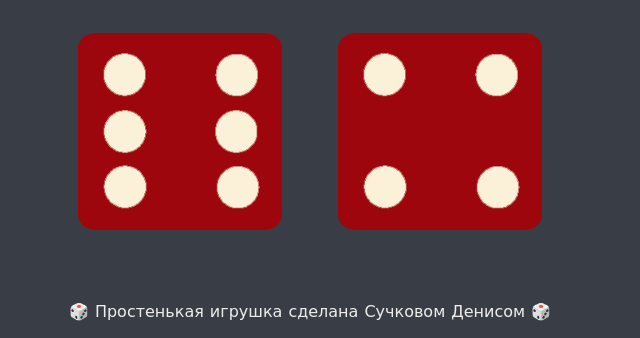
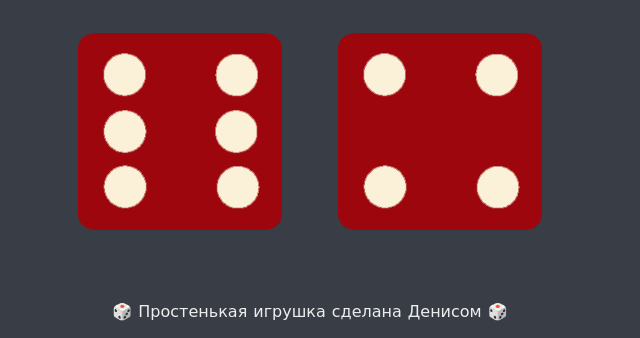
Before and after one commit to DenisTails/DiceeGame, a plain HTML site: page index.html in a window 1280 px wide. Shown: the part 462-800 px from the top of the page, without its empty margins (330-970 px from the left). Drawn offline with Linux system fonts and the light colour scheme.

Commit message:
Update index.html

```diff
--- a/index.html
+++ b/index.html
@@ -28,6 +28,6 @@
   </body>
 
   <footer>
-    🎲 Простенькая игрушка сделана Сучковом Денисом 🎲
+    🎲 Простенькая игрушка сделана Денисом 🎲
   </footer>
 </html>
```
